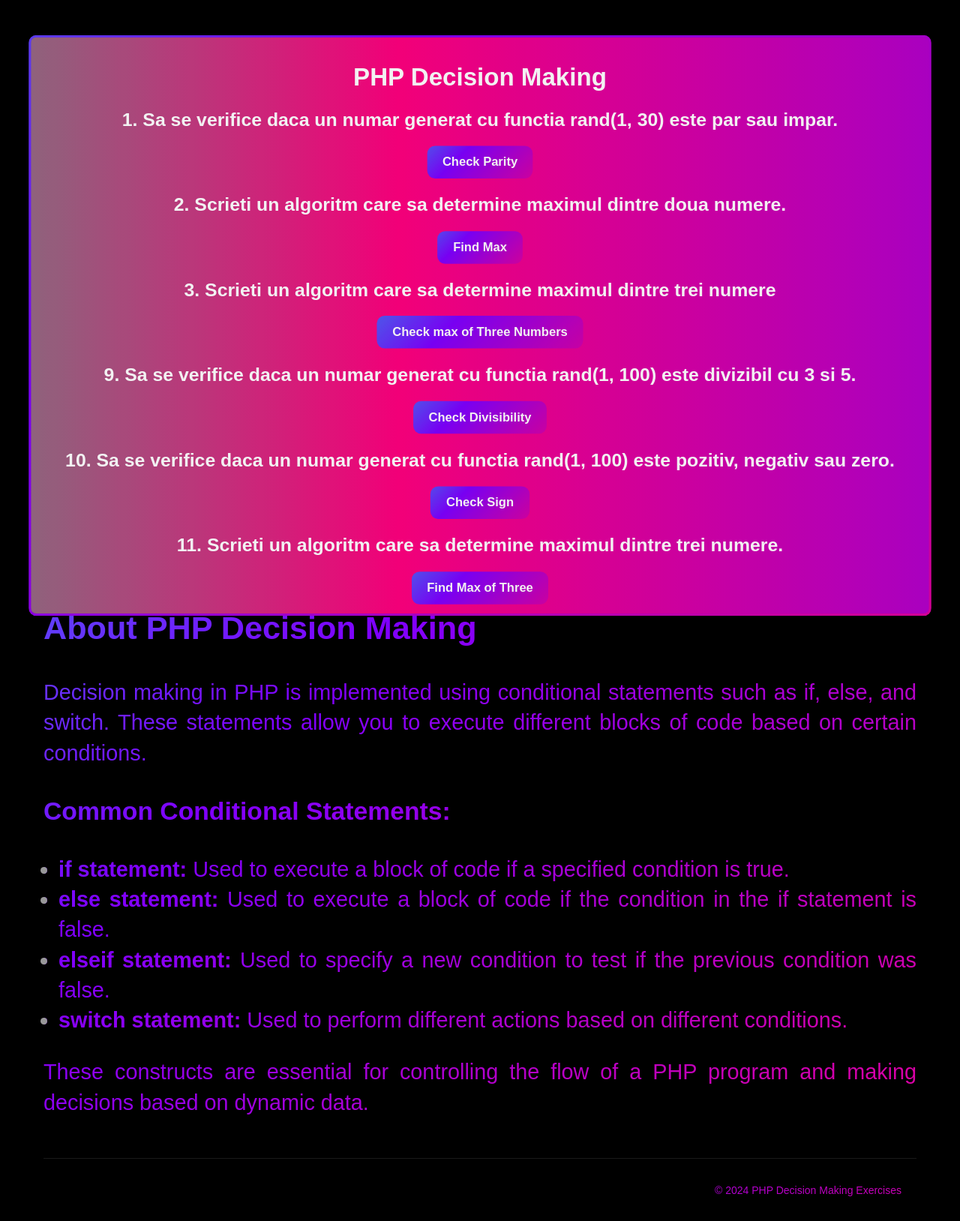
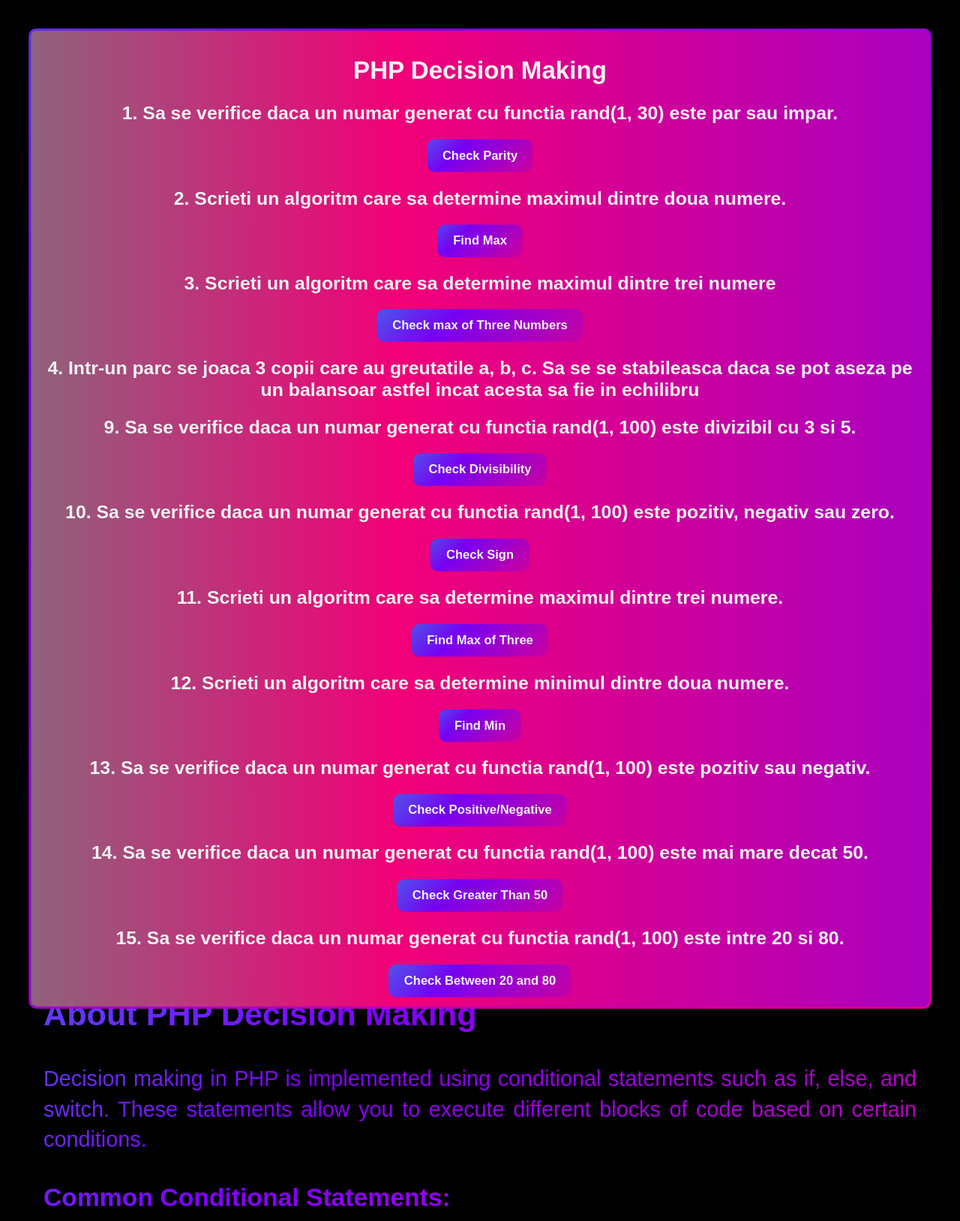
Before and after one commit to AlinRosca10/PHP_CORE, a PHP site: page /EXERCITII_PHP/decizii.php in a window 1280 px wide. Shown: the top 1628 px of the page at 75% size. Before the commit the page ends 1595 px from the top, so only its background shows below. Run offline with PHP 8.4, Linux system fonts and the light colour scheme.

Commit message:
Create custom heading style in CSS3 that creates aligned and centered text

```diff
--- a/decizii.php
+++ b/decizii.php
@@ -100,8 +100,9 @@
                 echo '<a href="decizii.php" class="aurora-input">Try Again</a>';
             }
         ?>
+        <h2 class="aurora">4. Intr-un parc se joaca 3 copii care au greutatile a, b, c. Sa se se stabileasca daca se pot aseza pe un balansoar astfel incat acesta sa fie in echilibru</h2>
 
-        <h2>9. Sa se verifice daca un numar generat cu functia rand(1, 100) este divizibil cu 3 si 5.</h2>
+        <h2 class="aurora">9. Sa se verifice daca un numar generat cu functia rand(1, 100) este divizibil cu 3 si 5.</h2>
         <form method="post">
             <button type="submit" name="check_divisibility" class="aurora-button">Check Divisibility</button>
         </form>
@@ -173,6 +174,93 @@
                     echo '<a href="decizii.php" class="aurora-input">Try Again</a>';
                 }
             ?>
+                    <h2>12. Scrieti un algoritm care sa determine minimul dintre doua numere.</h2>
+        <form method="post">
+            <button type="submit" name="find_min" class="aurora-button">Find Min</button>
+        </form>
+        <?php
+            if (isset($_POST['find_min'])) {
+
+                $num1 = rand(1, 100);
+                $num2 = rand(1, 100);
+                echo "<p>Generated numbers: $num1 and $num2</p>";
+
+                if ($num1 < $num2) {
+                    echo "<p>The minimum number is $num1.</p>";
+                } elseif ($num2 < $num1) {
+                    echo "<p>The minimum number is $num2.</p>";
+                } else {
+                    echo "<p>Both numbers are equal.</p>";
+                }
+            }
+
+            if (isset($_POST['find_min'])) {
+                echo '<a href="decizii.php" class="aurora-input">Try Again</a>';
+            }
+        ?>
+        <h2>13. Sa se verifice daca un numar generat cu functia rand(1, 100) este pozitiv sau negativ.</h2>
+        <form method="post">
+            <button type="submit" name="check_positive_negative" class="aurora-button">Check Positive/Negative</button>
+        </form>
+        <?php
+            if (isset($_POST['check_positive_negative'])) {
+
+                $number = rand(-100, 100);
+                echo "<p>Generated number: $number</p>";
+
+                if ($number >= 0) {
+                    echo "<p>The number $number is positive.</p>";
+                } else {
+                    echo "<p>The number $number is negative.</p>";
+                }
+            }
+
+            if (isset($_POST['check_positive_negative'])) {
+                echo '<a href="decizii.php" class="aurora-input">Try Again</a>';
+            }
+        ?>
+        <h2>14. Sa se verifice daca un numar generat cu functia rand(1, 100) este mai mare decat 50.</h2>
+        <form method="post">
+            <button type="submit" name="check_greater_than_50" class="aurora-button">Check Greater Than 50</button>
+        </form>
+        <?php
+            if (isset($_POST['check_greater_than_50'])) {
+
+                $number = rand(1, 100);
+                echo "<p>Generated number: $number</p>";
+
+                if ($number > 50) {
+                    echo "<p>The number $number is greater than 50.</p>";
+                } else {
+                    echo "<p>The number $number is not greater than 50.</p>";
+                }
+            }
+
+            if (isset($_POST['check_greater_than_50'])) {
+                echo '<a href="decizii.php" class="aurora-input">Try Again</a>';
+            }
+        ?>
+        <h2>15. Sa se verifice daca un numar generat cu functia rand(1, 100) este intre 20 si 80.</h2>
+        <form method="post">
+            <button type="submit" name="check_between_20_and_80" class="aurora-button">Check Between 20 and 80</button>
+        </form>
+        <?php
+            if (isset($_POST['check_between_20_and_80'])) {
+
+                $number = rand(1, 100);
+                echo "<p>Generated number: $number</p>";
+
+                if ($number >= 20 && $number <= 80) {
+                    echo "<p>The number $number is between 20 and 80.</p>";
+                } else {
+                    echo "<p>The number $number is not between 20 and 80.</p>";
+                }
+            }
+
+            if (isset($_POST['check_between_20_and_80'])) {
+                echo '<a href="decizii.php" class="aurora-input">Try Again</a>';
+            }
+        ?>
     </header>
     <main>
         <section class="image-side-content">
--- a/decizii_style/style.css
+++ b/decizii_style/style.css
@@ -33,6 +33,30 @@ body {
   transition: all 0.5s ease-in-out;
   color: #000000;
   text-align: center;
+  align-items: center;
+}
+
+.aurora h2 {
+  font-size: 24px;
+  font-weight: bold;
+  border: 3px solid transparent;
+  padding: 15px;
+  border-radius: 10px;
+  background: linear-gradient(135deg,
+    var(--g1, #00ffe7),
+    var(--g2, #7f00ff),
+    var(--g3, #ff007f),
+    var(--g4, #00ff88)) padding-box,
+  linear-gradient(270deg,
+    var(--g1, #00ffe7),
+    var(--g2, #7f00ff),
+    var(--g3, #ff007f),
+    var(--g4, #00ff88)) border-box;
+  background-size: 300% 300%;
+  animation: auroraAnimation 6s ease infinite;
+  transition: all 0.5s ease-in-out;
+  color: #000000;
+  text-align: justify;
   align-items: center;
 }
 
```
Lines whose indentation alone changed are shown as unchanged.
